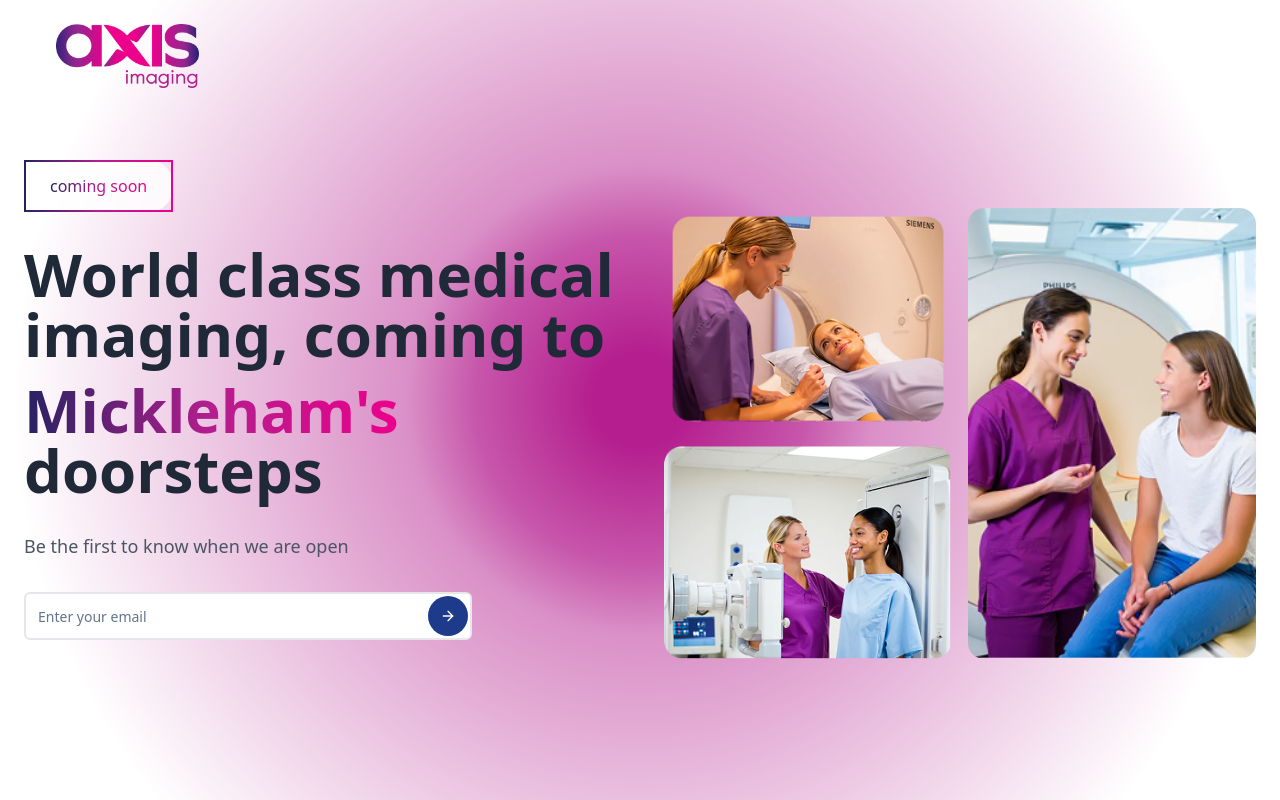
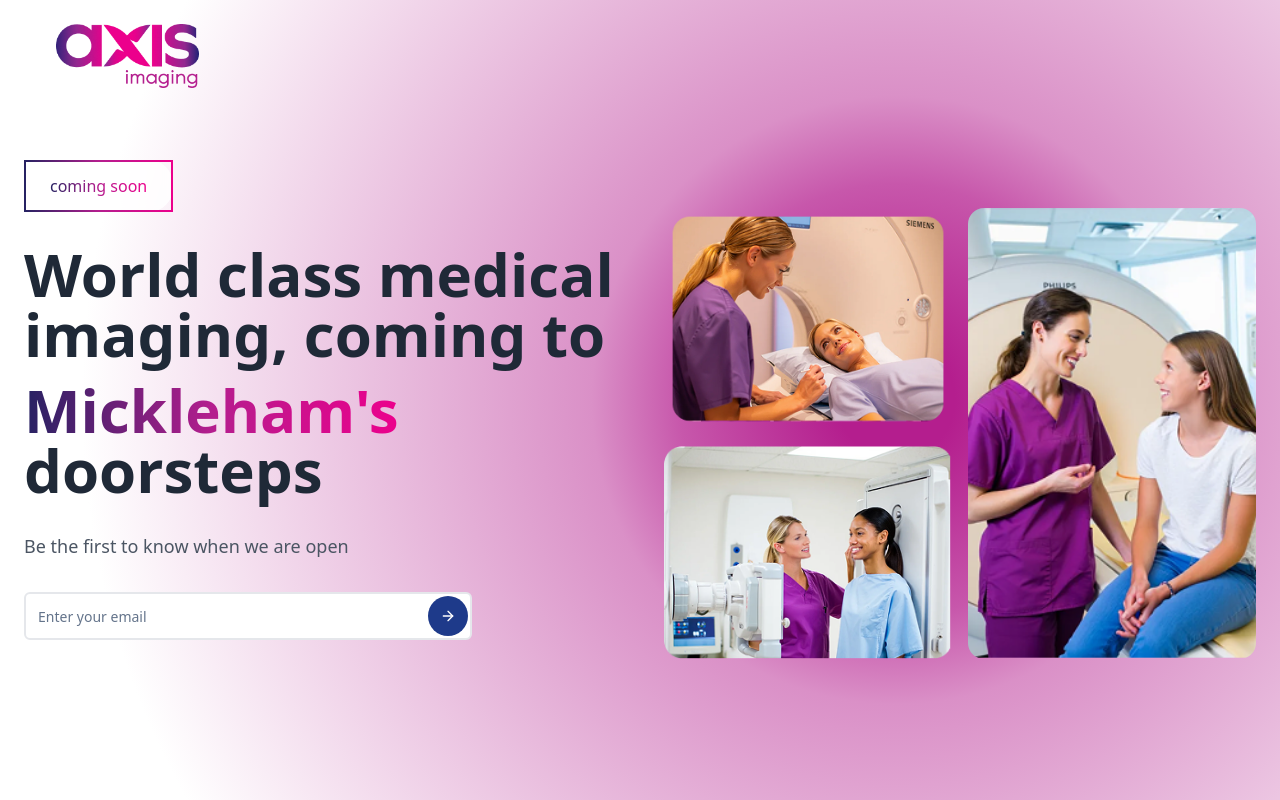
Before and after one commit to hasanaxis/stellar-web-launchpad-site, a React (Vite) app: page / in a window 1280 px wide. Built offline with nearby package versions, Linux system fonts and the light colour scheme.

Commit message:
Adjust radial gradient position
Shifted the radial gradient in the hero section to the right to preserve whitespace around the text.

```diff
--- a/src/components/HeroSection.tsx
+++ b/src/components/HeroSection.tsx
@@ -7,7 +7,7 @@ import { Input } from "@/components/ui/input";
 const HeroSection = () => {
   return (
     <div className="min-h-screen relative overflow-hidden flex items-center justify-center" style={{
-      background: 'radial-gradient(circle at center, #B41E8E 6%, #C757AB 22%, #DA90C7 31%, #FFFFFF 83%)'
+      background: 'radial-gradient(circle at 70% center, #B41E8E 6%, #C757AB 22%, #DA90C7 31%, #FFFFFF 83%)'
     }}>
       <div className="container mx-auto px-6 py-12 lg:py-20">
         <div className="grid lg:grid-cols-2 gap-12 items-center">
```
